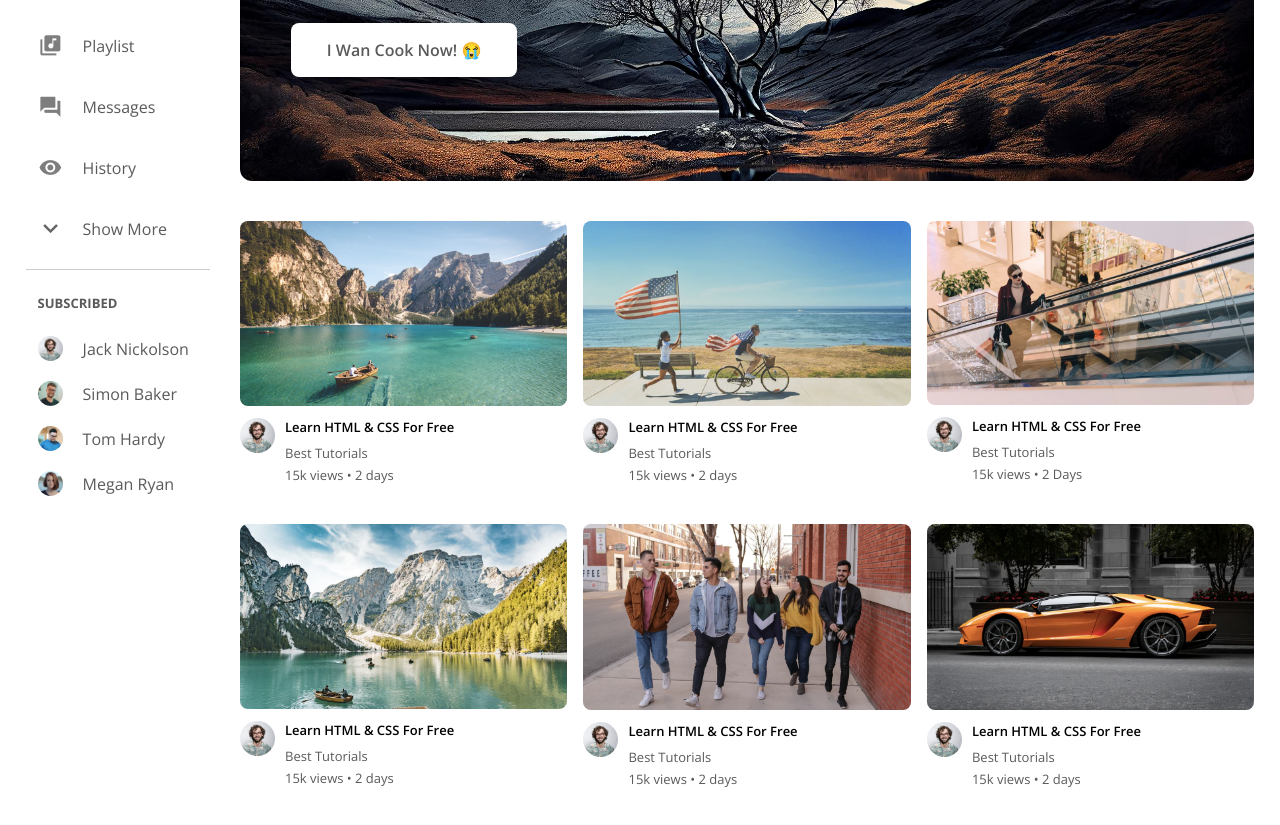
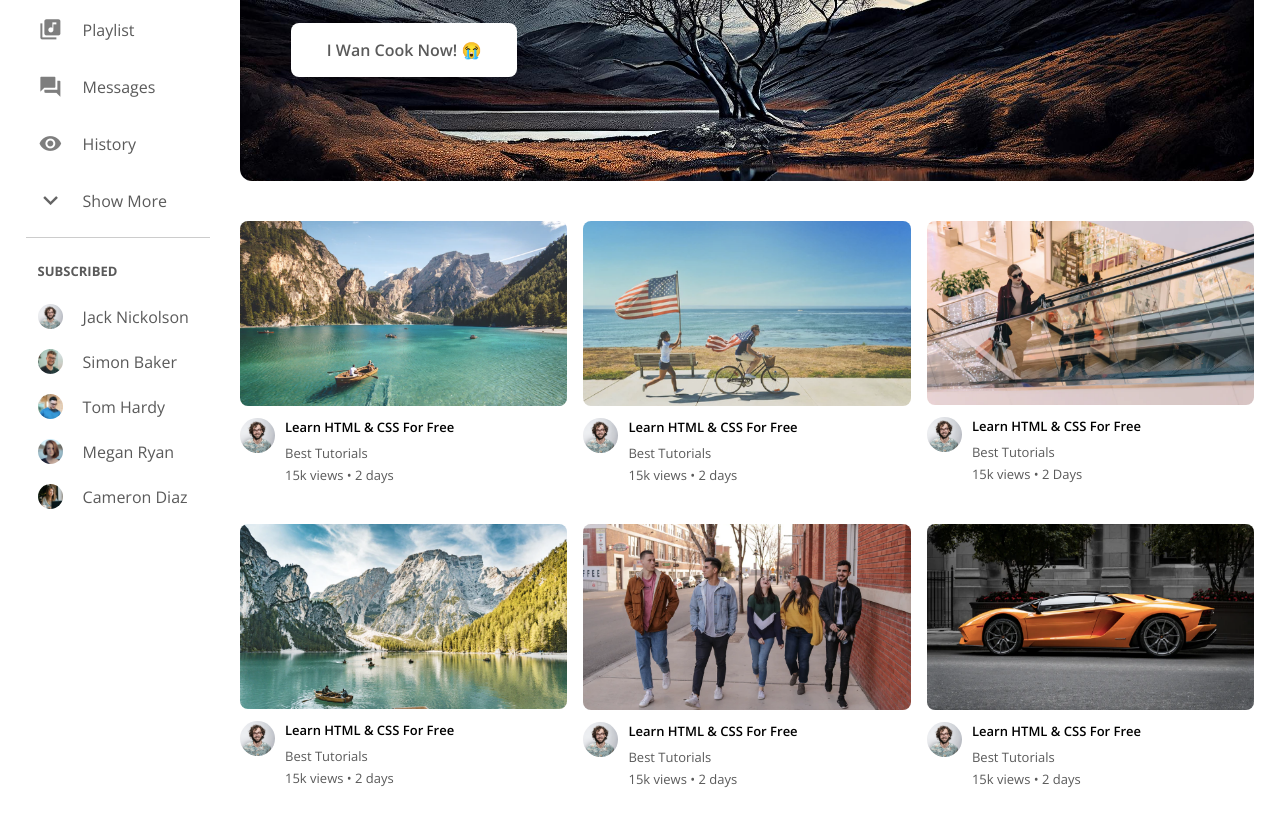
Before and after one commit to manuelbalogun/YouTube-Project, a plain HTML site: page index.html in a window 1280 px wide. Shown: the part 299-1124 px from the top of the page. Drawn offline with nearby package versions, Linux system fonts and the light colour scheme.

Commit message:
Undid last change

```diff
--- a/index.html
+++ b/index.html
@@ -94,10 +94,10 @@
           ><img src="Images/megan.png" alt="" />
           <p>Megan Ryan</p></a
         >
-        <!-- <a href=""
+        <a href=""
           ><img src="Images/cameron.png" alt="" />
           <p>Cameron Diaz</p></a
-        > -->
+        >
       </div>
     </div>
 
--- a/style.css
+++ b/style.css
@@ -94,7 +94,7 @@ nav {
 .shortcut-links a {
   display: flex;
   align-items: center;
-  margin-bottom: 20px;
+  margin-bottom: 16px;
   width: 100%;
   flex-wrap: wrap;
   background-color: transparent;
```
